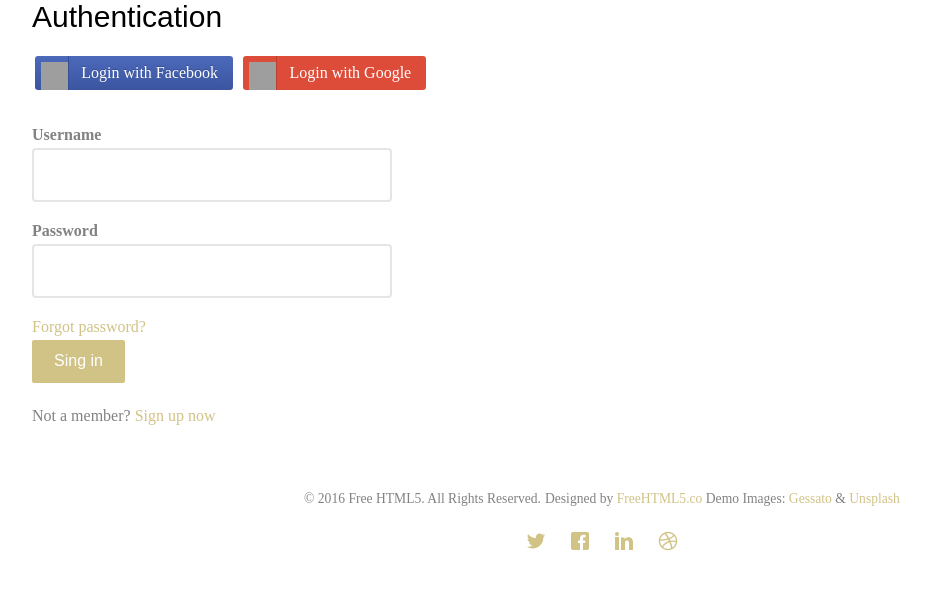
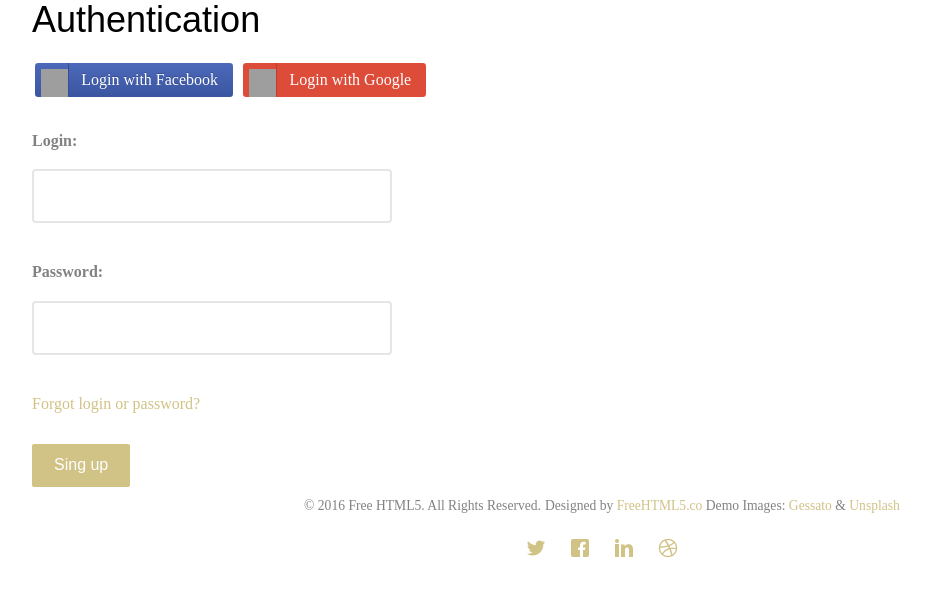
Before and after one commit to fedorin90/Fedstore2.0, a Django app: page /auth/login/ in a window 1280 px wide. Shown: the part 151-748 px from the top of the page, without its empty margins (38-968 px from the left). Run offline with Django 4.2, Linux system fonts and the light colour scheme; some libraries are stand-ins or nearby versions; some web fonts are replaced; grey boxes are pictures that could not be loaded.

Commit message:
login and register complete 2.0 create password reset form

```diff
--- a/authentication/forms.py
+++ b/authentication/forms.py
@@ -1,46 +1,26 @@
 from django import forms
+from django.contrib.auth.forms import UserCreationForm, AuthenticationForm
 from django.contrib.auth.models import User
+# from django.core.exceptions import ValidationError
+# from captcha.fields import CaptchaField
+# from .models import *
 
 
-class LoginForm(forms.Form):
-    username = forms.CharField()
-    password = forms.CharField(widget=forms.PasswordInput())
-
-    def clean(self):
-        cleaned_data = super().clean()
-        username = cleaned_data.get('username')
-        password = cleaned_data.get('password')
-
-        try:
-            self.user = User.objects.get(username=username)
-        except User.DoesNotExist:
-            raise forms.ValidationError(f'User with username: "{username}" does not exist!')
-
-        if not self.user.check_password(password):
-            raise forms.ValidationError('Could not log in using these email and password')
-
-        return cleaned_data
+class LoginUserForm(AuthenticationForm):
+    username = forms.CharField(label='Login', widget=forms.TextInput(attrs={'class': 'form-control'}))
+    password = forms.CharField(label='Password', widget=forms.PasswordInput(attrs={'class': 'form-control'}))
 
 
-class RegisterForm(forms.ModelForm):
-
-    def __init__(self, *args, **kwargs):
-        super().__init__(*args, **kwargs)
-        self.fields['email'].required = True
-        for visible in self.visible_fields():
-            visible.field.widget.attrs['class'] = 'form-control'
+class RegisterUserForm(UserCreationForm):
+    username = forms.CharField(label='Login', widget=forms.TextInput(attrs={
+        'class': 'form-control', 'placeholder': 'Your username'}))
+    email = forms.EmailField(label='Email', widget=forms.EmailInput(attrs={
+        'class': 'form-control', 'placeholder': 'Your email'}))
+    password1 = forms.CharField(label='Password', widget=forms.PasswordInput(attrs={
+        'class': 'form-control', 'placeholder': 'Your password'}))
+    password2 = forms.CharField(label='Repeat password', widget=forms.PasswordInput(attrs={
+        'class': 'form-control', 'placeholder': 'Repeat your password'}))
 
     class Meta:
         model = User
-        fields = ('username', 'email', 'password')
-        widgets = {'password': forms.PasswordInput()}
-
-    # def clean(self):
-    #     cleaned_data = super(RegisterForm, self).clean()
-    #     password = cleaned_data.get("password")
-    #     confirm_password = cleaned_data.get("confirm_password")
-    #
-    #     if password != confirm_password:
-    #         raise forms.ValidationError(
-    #             "password and confirm_password does not match"
-    #         )
+        fields = ('username', 'email', 'password1', 'password2')
--- a/authentication/urls.py
+++ b/authentication/urls.py
@@ -3,11 +3,11 @@ from django.contrib import admin
 from django.urls import path, include
 
 from authentication import views
-
+from authentication.views import LoginUser, RegisterUser
 
 urlpatterns = [
-    path('login/', views.login_user, name='login'),
-    path('register/', views.RegisterView.as_view(), name='register'),
+    path('login/', LoginUser.as_view(), name='login'),
+    path('register/', RegisterUser.as_view(), name='register'),
     path('logout/', views.logout_user, name='logout'),
 
 ]
--- /dev/null
+++ b/authentication/utils.py
@@ -0,0 +1,28 @@
+from django.db.models import Count
+from django.core.cache import cache
+from .models import *
+
+menu = [{'title': "About us", 'url_name': 'about'},
+        {'title': "Shop", 'url_name': 'shop'},
+        {'title': "Contact", 'url_name': 'contact'}]
+
+
+class DataMixin:
+    paginate_by = 3
+#
+
+    def get_user_context(self, **kwargs):
+        context = kwargs
+        cats = cache.get('cats')
+        # if not cats:
+        #     cats = Category.objects.annotate(Count('product'))
+        #     cache.set('cats', cats, 60)
+
+        user_menu = menu.copy()
+        if not self.request.user.is_authenticated:
+            user_menu.pop(1)
+        context['menu'] = user_menu
+        context['cats'] = cats
+        if 'cat_selected' not in context:
+            context['cat_selected'] = 0
+        return context
--- a/authentication/views.py
+++ b/authentication/views.py
@@ -1,52 +1,44 @@
-from django.contrib.auth import logout, authenticate, login
-from django.shortcuts import render, redirect
-from django.views.generic import TemplateView
-
-from authentication.forms import LoginForm, RegisterForm
+from django.contrib.auth import logout, login
+from django.contrib.auth.views import LoginView
+from django.core.paginator import Paginator
+from django.http import HttpResponse, HttpResponseNotFound, Http404
+from django.shortcuts import render, redirect, get_object_or_404
+# import django.http
+from django.urls import reverse_lazy
+from django.views.generic import ListView, DetailView, CreateView, FormView
+from django.contrib.auth.mixins import LoginRequiredMixin
+from .forms import *
+from .models import *
+from .utils import *
 
 
-class RegisterView(TemplateView):
+class RegisterUser(DataMixin, CreateView):
+    form_class = RegisterUserForm
     template_name = 'auth/register.html'
+    success_url = reverse_lazy('login')
 
-    def get(self, request):
-        user_form = RegisterForm()
-        context = {'user_form': user_form}
-        return render(request, 'auth/register.html', context)
+    def get_context_data(self, *, object_list=None, **kwargs):
+        context = super().get_context_data(**kwargs)
+        c_def = self.get_user_context(title="Registration")
+        return context | c_def
 
-    def post(self, request):
-        user_form = RegisterForm(request.POST)
-        if user_form.is_valid():
-            user = user_form.save()
-            user.set_password(user.password)
-            user.save()
-            login(request, user)
-            return redirect('index')
-
-        context = {'user_form': user_form}
-        return render(request, 'auth/register.html', context)
+    def form_valid(self, form):
+        user = form.save()
+        login(self.request, user)
+        return redirect('index')
 
 
-def login_user(request):
-    context = {'login_form': LoginForm()}
-    if request.method == 'POST':
-        login_form = LoginForm(request.POST)
-        if login_form.is_valid():
-            username = login_form.cleaned_data['username']
-            password = login_form.cleaned_data['password']
-            user = authenticate(username=username, password=password)
-            if user:
-                login(request, user)
-                return redirect('index')
-            else:
-                context = {
-                    'login_form': login_form,
-                    'attention': f'login or password not valid'
-                }
-        else:
-            context = {
-                'login_form': login_form,
-            }
-    return render(request, 'auth/login.html', context)
+class LoginUser(DataMixin, LoginView):
+    form_class = LoginUserForm
+    template_name = 'auth/login.html'
+
+    def get_context_data(self, *, object_list=None, **kwargs):
+        context = super().get_context_data(**kwargs)
+        c_def = self.get_user_context(title="Authentication")
+        return context | c_def
+
+    def get_success_url(self):
+        return reverse_lazy('index')
 
 
 def logout_user(request):
--- a/main/settings.py
+++ b/main/settings.py
@@ -133,3 +133,7 @@ DEFAULT_AUTO_FIELD = 'django.db.models.BigAutoField'
 
 LOGIN_REDIRECT_URL = "index"
 LOGOUT_REDIRECT_URL = "index"
+
+# django_project/settings.py
+EMAIL_BACKEND = "django.core.mail.backends.filebased.EmailBackend"
+EMAIL_FILE_PATH = BASE_DIR / "sent_emails"
--- a/shop/static/css/style.css
+++ b/shop/static/css/style.css
@@ -1750,4 +1750,9 @@ body { padding: 2em; }
 .loginBtn--google:focus {
   background: #E74B37;
 }
+
+.long_desc {
+    width: 300px;
+    height: 200px;
+}
 /*# sourceMappingURL=style.css.map */
--- a/templates/auth/login.html
+++ b/templates/auth/login.html
@@ -7,11 +7,10 @@
 
 {% block container %}
 
+<div class="container ">
+    <h1>{{title}}</h1>
 
-			</div>
-				<div class="container">
-					<h2>Authentication</h2>
-					<form method="post" action="{% url 'login' %}">
+<form method="post">
 	{% csrf_token %}
 	<button class="loginBtn loginBtn--facebook">
 			Login with Facebook
@@ -20,46 +19,27 @@
 			Login with Google
 		</button>
 		<br></br>
-						<div class="row form-group">
-							<div class="col-md-4">
-								<b>Username</b>
-								<input type="text" id="id_username" class="form-control" name="username">
+    {% for f in form %}
+    <div class="row form-group ">
+        <div class="col-md-4 ">
+    <p><label class="form-group " for="{{ f.id_for_label }}">{{f.label}}:</label>{{ f }}</p>
+
+        </div>
 </div>
 
+    {% endfor %}
+	<a href="#" class="txt2 bo1 m-l-5">
+							Forgot login or password?
+						</a>
+<span style="color: red" class="row form-group">{{ form.non_field_errors }}</span>
+	<div>
+		<input type="submit" value="Sing up" class="btn btn-primary">
 </div>
 
-						<div class="row form-group">
-							<div class="col-md-4">
-								<b>Password</b>
-								<input type="password" id="id_password" class="form-control" name="password">
+</form>
 </div>
 
-						</div>
 
-						<div class="form-group">
-<div>
-								<a href="#" class="txt2 bo1 m-l-5">
-							Forgot password?
-						</a>
-							</div>
-							<input type="submit" value="Sing in" class="btn btn-primary">
-						</div>
-						<div>
-							<span class="txt2">
-							Not a member?
-						</span>
-
-						<a href="#" class="txt2 bo1">
-							Sign up now
-						</a>
-						</div>
-{% for error in login_form.non_field_errors %}
-						<span style="color: red">{{ error }}</span>
-						{% endfor %}
-						<br></br>
-					</form>
-				</div>
-			</div>
 <!--<div class="limiter">-->
 <!--		<div class="container-login100" style="background-image: url('images/bg-01.jpg');">-->
 <!--			<div class="wrap-login100 p-l-110 p-r-110 p-t-62 p-b-33">-->
@@ -93,9 +73,7 @@
 <!--							Password-->
 <!--						</span>-->
 
-<!--						<a href="#" class="txt2 bo1 m-l-5">-->
-<!--							Forgot?-->
-<!--						</a>-->
+
 <!--					</div>-->
 <!--					<div class="wrap-input100 validate-input" data-validate = "Password is required">-->
 <!--						<input class="input100" type="password" id="id_password" name="password" >-->
```
Also changed, not shown: templates/auth/register.html (+13 -33 lines), db.sqlite3, templates/auth/password_reset_form.html (added). Lines whose indentation alone changed are shown as unchanged.
